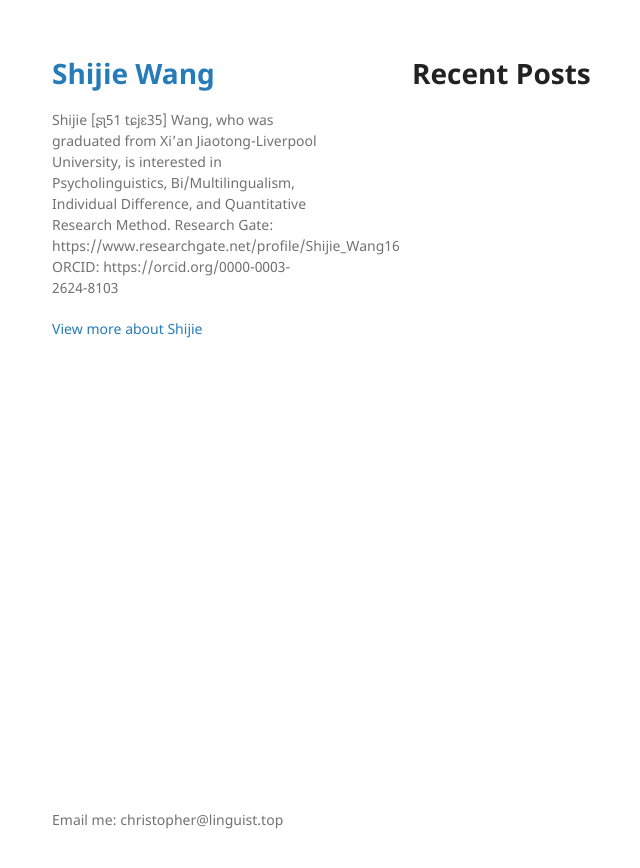
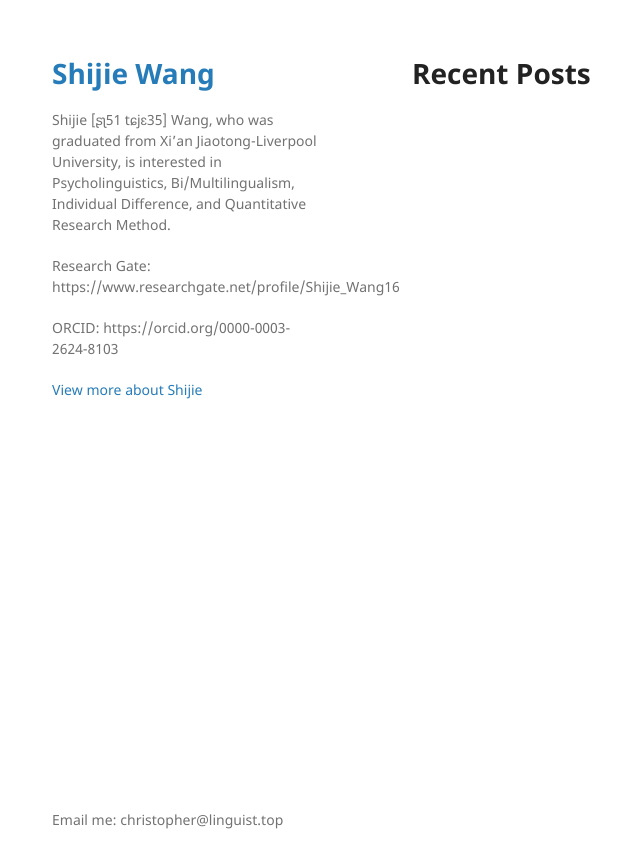
Before and after one commit to ChristopherTLAL/personal-blog, a Jekyll site: the page built from README.md, in a window 1280 px wide. Shown: the top 868 px of the page, without its empty margins (158-798 px from the left). Built offline with Jekyll 4.4.1, drawn with Linux system fonts in a browser that asks for light colours; our own code applies the rules of GitHub Pages for plain Markdown files; part of the change alters nothing that is shown.

```diff
--- a/_config.yml
+++ b/_config.yml
@@ -1,3 +1,3 @@
 theme: jekyll-theme-minimal
 title: Shijie Wang
-description: "Shijie [ʂʅ51 tɕjɛ35] Wang, who was graduated from Xi’an Jiaotong-Liverpool University, is interested in Psycholinguistics, Bi/Multilingualism, Individual Difference, and Quantitative Research Method.  Research Gate: https://www.researchgate.net/profile/Shijie_Wang16  ORCID: https://orcid.org/0000-0003-2624-8103"
+description: "Shijie [ʂʅ51 tɕjɛ35] Wang, who was graduated from Xi’an Jiaotong-Liverpool University, is interested in Psycholinguistics, Bi/Multilingualism, Individual Difference, and Quantitative Research Method.<p>Research Gate: https://www.researchgate.net/profile/Shijie_Wang16</p><p>ORCID: https://orcid.org/0000-0003-2624-8103</p>"
```
